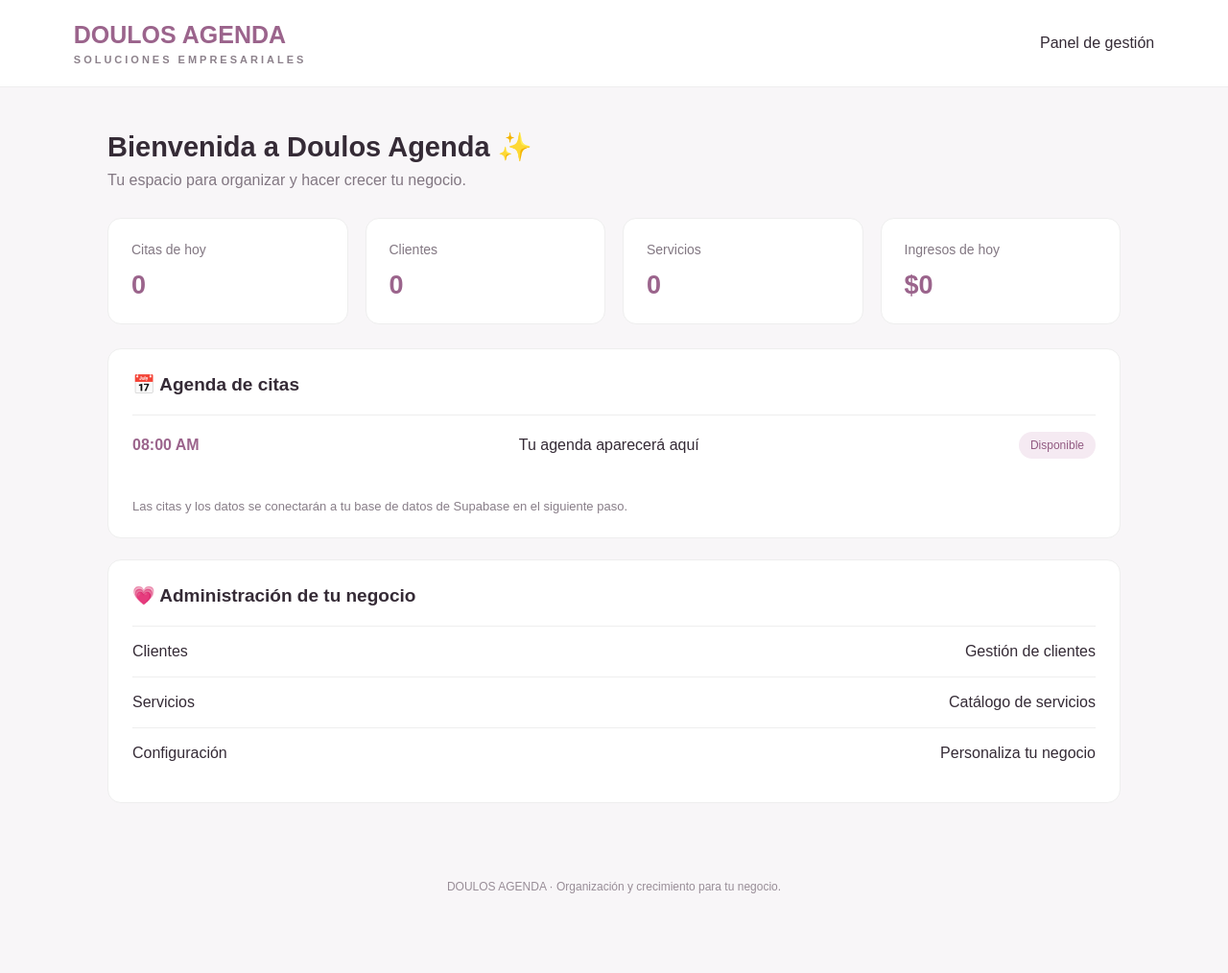
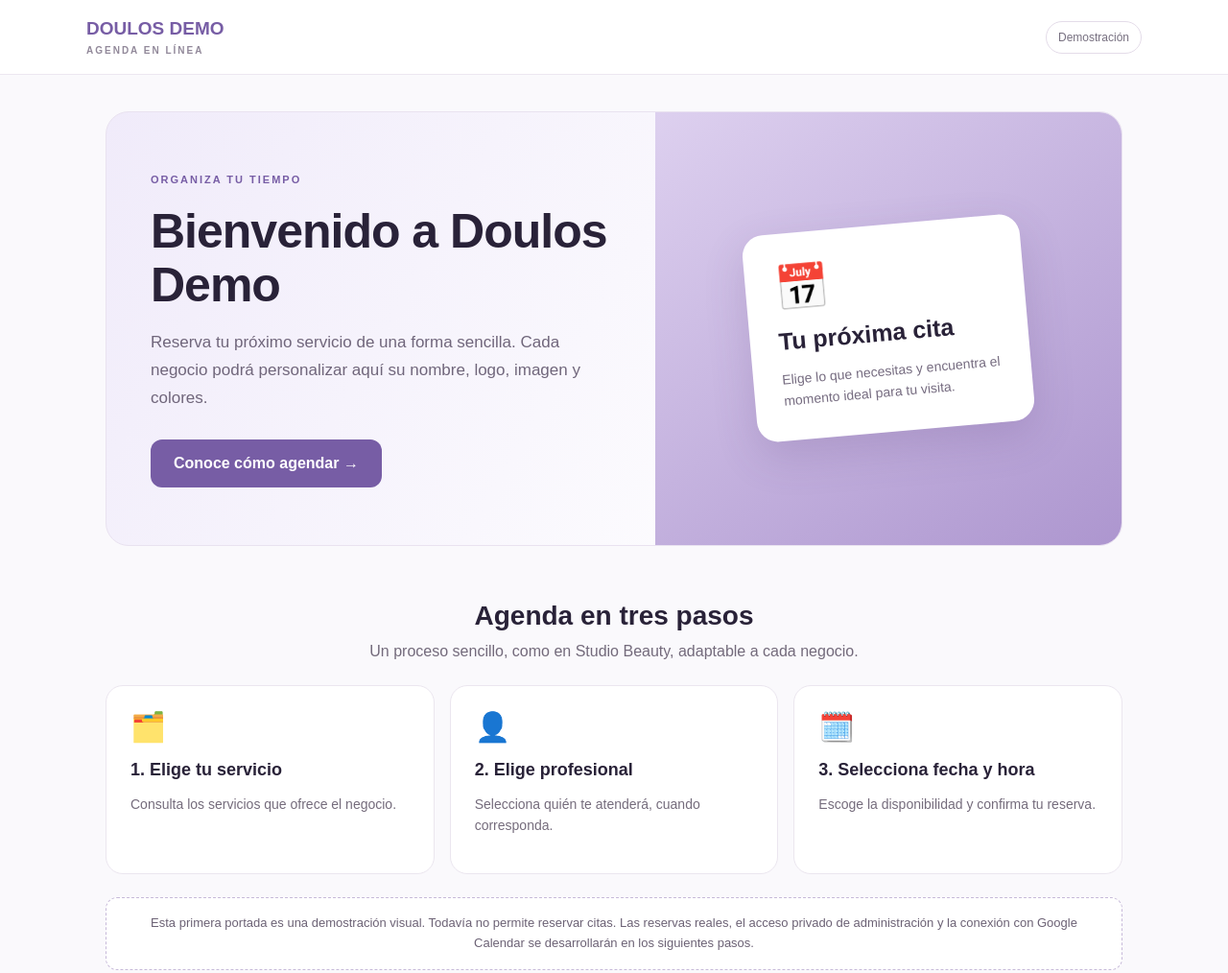
Before and after one commit to salonbellezayestetica/doulos-agenda, a plain HTML site: page index.html in a window 1280 px wide. Shown: the top 1014 px of the page at 96% size. Before the commit the page ends 966 px from the top, so only its background shows below. Drawn offline with Linux system fonts and the light colour scheme.

Commit message:
Crear portada pública de demostración sin estadísticas internas

```diff
--- a/index.html
+++ b/index.html
@@ -1,96 +1,47 @@
-
-<!DOCTYPE html>
+<!doctype html>
 <html lang="es">
 <head>
-<meta charset="UTF-8">
-<meta name="viewport" content="width=device-width, initial-scale=1.0">
-<title>Doulos Agenda</title>
+<meta charset="utf-8"><meta name="viewport" content="width=device-width,initial-scale=1">
+<meta name="theme-color" content="#f7f5fb">
+<title>Doulos Demo | Agenda tu cita</title>
 <style>
-*{box-sizing:border-box;margin:0;padding:0}
-body{font-family:Arial,sans-serif;background:#f8f6f8;color:#352b36}
-header{background:#fff;padding:22px 6%;display:flex;justify-content:space-between;align-items:center;border-bottom:1px solid #eee}
-.logo{font-size:25px;font-weight:bold;color:#9b648c}
-.logo span{display:block;font-size:11px;letter-spacing:3px;color:#8c818b;margin-top:5px}
-main{max-width:1100px;margin:45px auto;padding:0 22px}
-.welcome{margin-bottom:30px}
-.welcome h1{font-size:29px;margin-bottom:9px}
-.welcome p{color:#827782}
-.cards{display:grid;grid-template-columns:repeat(auto-fit,minmax(190px,1fr));gap:18px;margin:25px 0}
-.card{background:white;padding:24px;border-radius:14px;border:1px solid #eee}
-.card p{color:#827782;font-size:14px;margin-bottom:14px}
-.card h2{font-size:27px;color:#9b648c}
-.section{background:white;border:1px solid #eee;border-radius:14px;padding:25px;margin-top:22px}
-.section h2{font-size:19px;margin-bottom:20px}
-.appointment{display:flex;justify-content:space-between;gap:12px;padding:17px 0;border-top:1px solid #eee;align-items:center}
-.time{font-weight:bold;color:#9b648c;min-width:65px}
-.status{background:#f5eaf2;color:#925b82;padding:7px 12px;border-radius:20px;font-size:12px}
-.note{color:#887e88;font-size:13px;margin-top:25px}
-footer{text-align:center;color:#988d97;padding:35px;font-size:12px}
-@media(max-width:500px){.appointment{flex-wrap:wrap}.welcome h1{font-size:24px}}
+:root{--brand:#775da5;--bg:#faf9fc;--ink:#292238}*{box-sizing:border-box}
+body{margin:0;font-family:Arial,Helvetica,sans-serif;color:var(--ink);background:var(--bg)}
+header{display:flex;align-items:center;justify-content:space-between;padding:19px max(5%,calc((100% - 1100px)/2));background:white;border-bottom:1px solid #ece7f0;gap:12px}
+.logo{font-size:19px;font-weight:800;color:var(--brand);text-decoration:none}.logo small{display:block;font-size:10px;letter-spacing:2px;margin-top:6px;color:#92899a}
+.tag{font-size:12px;border:1px solid #e4dce9;border-radius:30px;padding:9px 12px;color:#777080}
+main{max-width:1100px;margin:38px auto 70px;padding:0 20px}
+.hero{display:grid;grid-template-columns:1fr 0.85fr;background:linear-gradient(120deg,#f0ebfa,#fff 80%);border:1px solid #e9e2f0;border-radius:24px;overflow:hidden;min-height:410px}
+.copy{padding:60px 46px;align-self:center}.eyebrow{color:var(--brand);font-size:11px;font-weight:bold;letter-spacing:2px;text-transform:uppercase}
+h1{font-size:clamp(32px,4vw,50px);line-height:1.12;margin:18px 0;letter-spacing:-1px}
+.copy p{color:#70667b;line-height:1.7;font-size:17px;margin-bottom:28px}
+.btn{display:inline-block;color:white;background:var(--brand);font-weight:bold;padding:16px 24px;border-radius:12px;text-decoration:none}
+.art{background:linear-gradient(145deg,#ddd0ef,#ad96cf);min-height:310px;display:grid;place-items:center;padding:36px}
+.art-card{background:#fff;box-shadow:0 16px 44px #58407830;padding:30px;border-radius:22px;max-width:290px;transform:rotate(-5deg)}
+.art-card span{font-size:46px}.art-card h2{font-size:25px;margin:14px 0}.art-card p{color:#766c80;font-size:14px;line-height:1.6;margin:0}
+.section-title{text-align:center;margin:57px 0 26px}.section-title h2{font-size:28px;margin:0 0 12px}.section-title p{color:#736a7b;margin:0}
+.steps{display:grid;grid-template-columns:repeat(3,1fr);gap:16px}
+.step{background:white;border:1px solid #ebe6ef;border-radius:18px;padding:25px}
+.step .ico{font-size:30px}.step h3{font-size:18px;margin:17px 0 10px}.step p{font-size:14px;color:#756c7c;line-height:1.6}
+.note{text-align:center;padding:16px 20px;background:#fff;border:1px dashed #c7bad9;border-radius:12px;color:#6c6275;font-size:13px;line-height:1.6;margin-top:24px}
+footer{padding:0 20px 35px;text-align:center;color:#8b8292;font-size:12px}
+@media(max-width:760px){.hero{grid-template-columns:1fr}.copy{padding:40px 28px}.art{min-height:230px}.art-card{transform:none}.steps{grid-template-columns:1fr}header{padding:17px 20px}}
 </style>
 </head>
 <body>
-<header>
-  <div class="logo">DOULOS AGENDA
-    <span>SOLUCIONES EMPRESARIALES</span>
-  </div>
-  <span>Panel de gestión</span>
-</header>
-
-<main>
-  <div class="welcome">
-    <h1>Bienvenida a Doulos Agenda ✨</h1>
-    <p>Tu espacio para organizar y hacer crecer tu negocio.</p>
-  </div>
-
-  <div class="cards">
-    <div class="card">
-      <p>Citas de hoy</p>
-      <h2>0</h2>
-    </div>
-    <div class="card">
-      <p>Clientes</p>
-      <h2>0</h2>
-    </div>
-    <div class="card">
-      <p>Servicios</p>
-      <h2>0</h2>
-    </div>
-    <div class="card">
-      <p>Ingresos de hoy</p>
-      <h2>$0</h2>
-    </div>
-  </div>
-
-  <section class="section">
-    <h2>📅 Agenda de citas</h2>
-    <div class="appointment">
-      <span class="time">08:00 AM</span>
-      <span>Tu agenda aparecerá aquí</span>
-      <span class="status">Disponible</span>
-    </div>
-    <p class="note">Las citas y los datos se conectarán a tu base de datos de Supabase en el siguiente paso.</p>
-  </section>
-
-  <section class="section">
-    <h2>💗 Administración de tu negocio</h2>
-    <div class="appointment">
-      <span>Clientes</span>
-      <span>Gestión de clientes</span>
-    </div>
-    <div class="appointment">
-      <span>Servicios</span>
-      <span>Catálogo de servicios</span>
-    </div>
-    <div class="appointment">
-      <span>Configuración</span>
-      <span>Personaliza tu negocio</span>
-    </div>
-  </section>
-</main>
-
-<footer>
-  DOULOS AGENDA · Organización y crecimiento para tu negocio.
-</footer>
-</body>
-</html>
+<header><a class="logo" href="#inicio">DOULOS DEMO<small>AGENDA EN LÍNEA</small></a><span class="tag">Demostración</span></header>
+<main id="inicio">
+<section class="hero">
+<div class="copy"><span class="eyebrow">Organiza tu tiempo</span><h1>Bienvenido a Doulos Demo</h1><p>Reserva tu próximo servicio de una forma sencilla. Cada negocio podrá personalizar aquí su nombre, logo, imagen y colores.</p><a class="btn" href="#como-funciona">Conoce cómo agendar →</a></div>
+<div class="art"><div class="art-card"><span aria-hidden="true">📅</span><h2>Tu próxima cita</h2><p>Elige lo que necesitas y encuentra el momento ideal para tu visita.</p></div></div>
+</section>
+<section id="como-funciona"><div class="section-title"><h2>Agenda en tres pasos</h2><p>Un proceso sencillo, como en Studio Beauty, adaptable a cada negocio.</p></div>
+<div class="steps">
+<div class="step"><span class="ico">🗂️</span><h3>1. Elige tu servicio</h3><p>Consulta los servicios que ofrece el negocio.</p></div>
+<div class="step"><span class="ico">👤</span><h3>2. Elige profesional</h3><p>Selecciona quién te atenderá, cuando corresponda.</p></div>
+<div class="step"><span class="ico">🗓️</span><h3>3. Selecciona fecha y hora</h3><p>Escoge la disponibilidad y confirma tu reserva.</p></div>
+</div>
+<div class="note">Esta primera portada es una demostración visual. Todavía no permite reservar citas. Las reservas reales, el acceso privado de administración y la conexión con Google Calendar se desarrollarán en los siguientes pasos.</div>
+</section></main>
+<footer>DOULOS AGENDA · Soluciones Empresariales</footer>
+</body></html>
```
